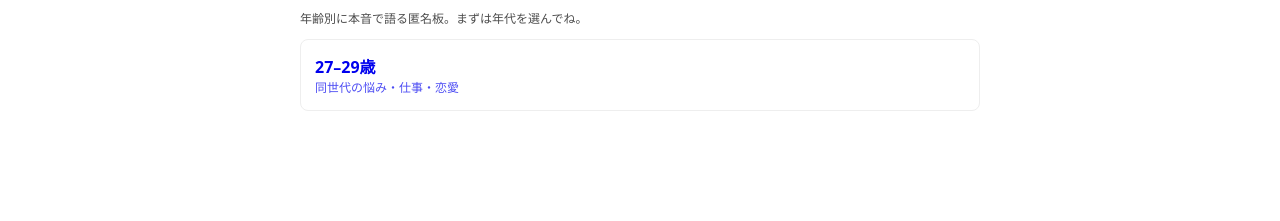
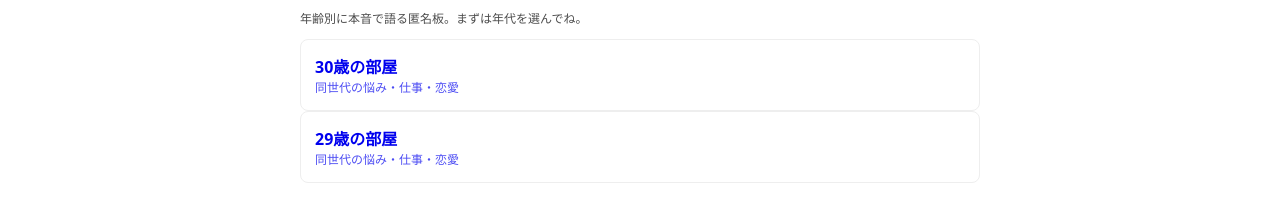
Before and after one commit to gw0122/jinsei-kaigi-demo, a plain HTML site: page index.html in a window 1280 px wide. Shown: the part 123-344 px from the top of the page. Drawn offline with Linux system fonts and the light colour scheme.

Commit message:
Update index.html

```diff
--- a/index.html
+++ b/index.html
@@ -66,7 +66,12 @@
       <p class="meta">年齢別に本音で語る匿名板。まずは年代を選んでね。</p>
       <div class="grid">
         <a class="card" href="#" onclick="showList('27-29')">
-          <b>27–29歳</b><div class="meta">同世代の悩み・仕事・恋愛</div>
+          <b>30歳の部屋</b><div class="meta">同世代の悩み・仕事・恋愛</div>
+        </a>
+      </div>
+      <div class="grid">
+        <a class="card" href="#" onclick="showList('27-29')">
+          <b>29歳の部屋</b><div class="meta">同世代の悩み・仕事・恋愛</div>
         </a>
       </div>`;
   }
```
